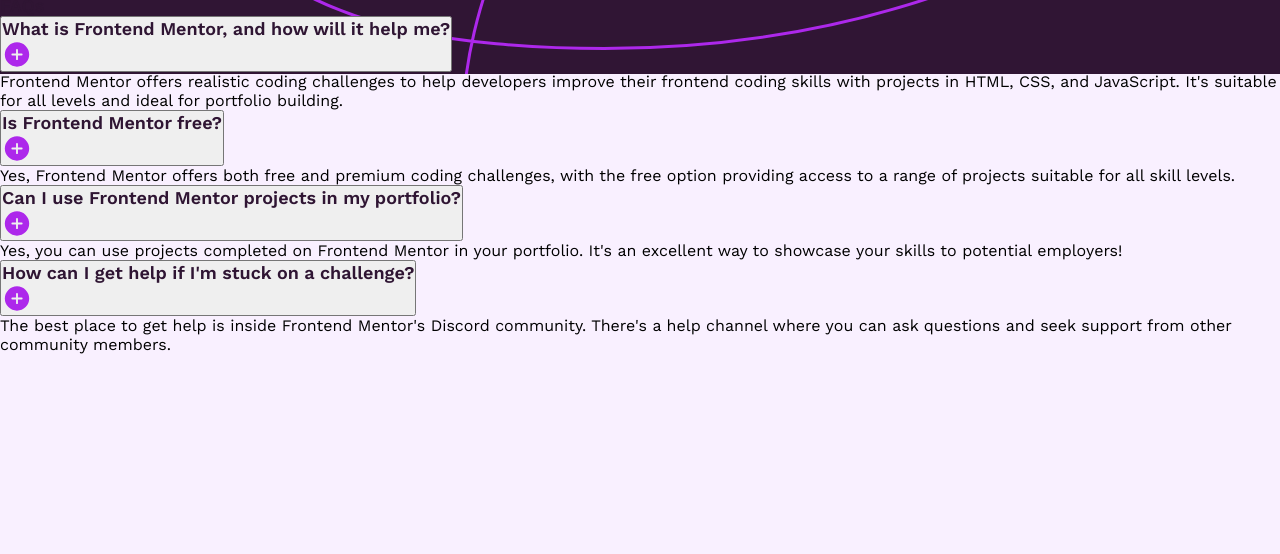
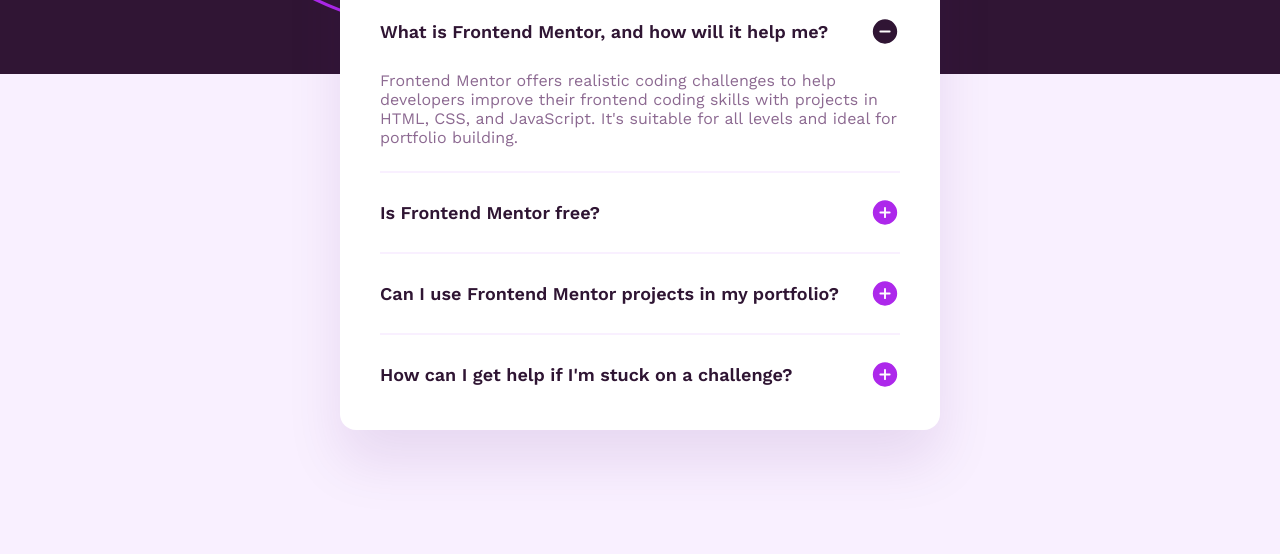
Before and after one commit to luinrandir/faq-accordion, a website built with Vite: page index.html in a window 1280 px wide. Shown: the part 246-800 px from the top of the page. Built offline with nearby package versions, Linux system fonts and the light colour scheme.

Commit message:
feat: desktop css complete - base
Desktop css - base has been finshed. Refactoring will happen next
and adding the additional features for the hover state.

```diff
--- a/css/main.css
+++ b/css/main.css
@@ -1,3 +1,4 @@
+/* stylelint-disable selector-class-pattern */
 @import url("https://fonts.googleapis.com/css2?family=Work+Sans:wght@100..900&display=swap");
 
 /* Reset */
@@ -48,6 +49,7 @@
   --fw-700: 700;
   --ff-primary: "Work Sans";
 }
+
 /* Shared Styles */
 .title {
   color: var(--pclr-dark-purple);
@@ -59,6 +61,7 @@
 .hidden {
   display: none;
 }
+
 /* Main Styles */
 body {
   background: var(--nclr-pink);
@@ -69,3 +72,55 @@
   display: grid;
   place-content: center;
 }
+
+.accordion {
+  background: var(--nclr-white);
+  max-width: 600px;
+  padding: 40px;
+  display: grid;
+  gap: 32px;
+  border-radius: 16px;
+  box-shadow: 0 32px 56px 0 rgb(80 0 118 /10%);
+}
+
+.accordion__title {
+  display: flex;
+  gap: 24px;
+  align-items: center;
+}
+
+.accordion__title > h1 {
+  font-size: 3.5rem;
+  font-weight: var(--fw-700);
+}
+
+.accordion__body {
+  display: grid;
+  gap: 24px;
+}
+
+.accordion__body .accordion__section:not(:last-child) {
+  border-bottom: solid 2px;
+  border-color: var(--nclr-pink);
+  padding-bottom: 24px;
+}
+
+.accordion__section {
+  display: grid;
+  gap: 24px;
+}
+
+.accordion__section > button {
+  display: flex;
+  align-self: stretch;
+  align-items: center;
+  justify-content: space-between;
+  background-color: transparent;
+  border: none;
+  outline: none;
+}
+
+.accordion__section > p {
+  color: var(--pclr-gray-purple);
+  font-size: 1rem;
+}
--- a/index.html
+++ b/index.html
@@ -28,12 +28,12 @@
               <h2 class="title">
                 What is Frontend Mentor, and how will it help me?
               </h2>
-              <img src="./assets/images/icon-plus.svg" alt="Plus sign icon" />
               <img
-                src="./assets/images/icon-minus.svg"
+                src="./assets/images/icon-plus.svg"
                 class="hidden"
-                alt="Minus sign icon"
+                alt="Plus sign icon"
               />
+              <img src="./assets/images/icon-minus.svg" alt="Minus sign icon" />
             </button>
             <p>
               Frontend Mentor offers realistic coding challenges to help
@@ -52,7 +52,7 @@
                 alt="Minus sign icon"
               />
             </button>
-            <p>
+            <p class="hidden">
               Yes, Frontend Mentor offers both free and premium coding
               challenges, with the free option providing access to a range of
               projects suitable for all skill levels.
@@ -70,7 +70,7 @@
                 alt="Minus sign icon"
               />
             </button>
-            <p>
+            <p class="hidden">
               Yes, you can use projects completed on Frontend Mentor in your
               portfolio. It's an excellent way to showcase your skills to
               potential employers!
@@ -88,7 +88,7 @@
                 alt="Minus sign icon"
               />
             </button>
-            <p>
+            <p class="hidden">
               The best place to get help is inside Frontend Mentor's Discord
               community. There's a help channel where you can ask questions and
               seek support from other community members.
```
